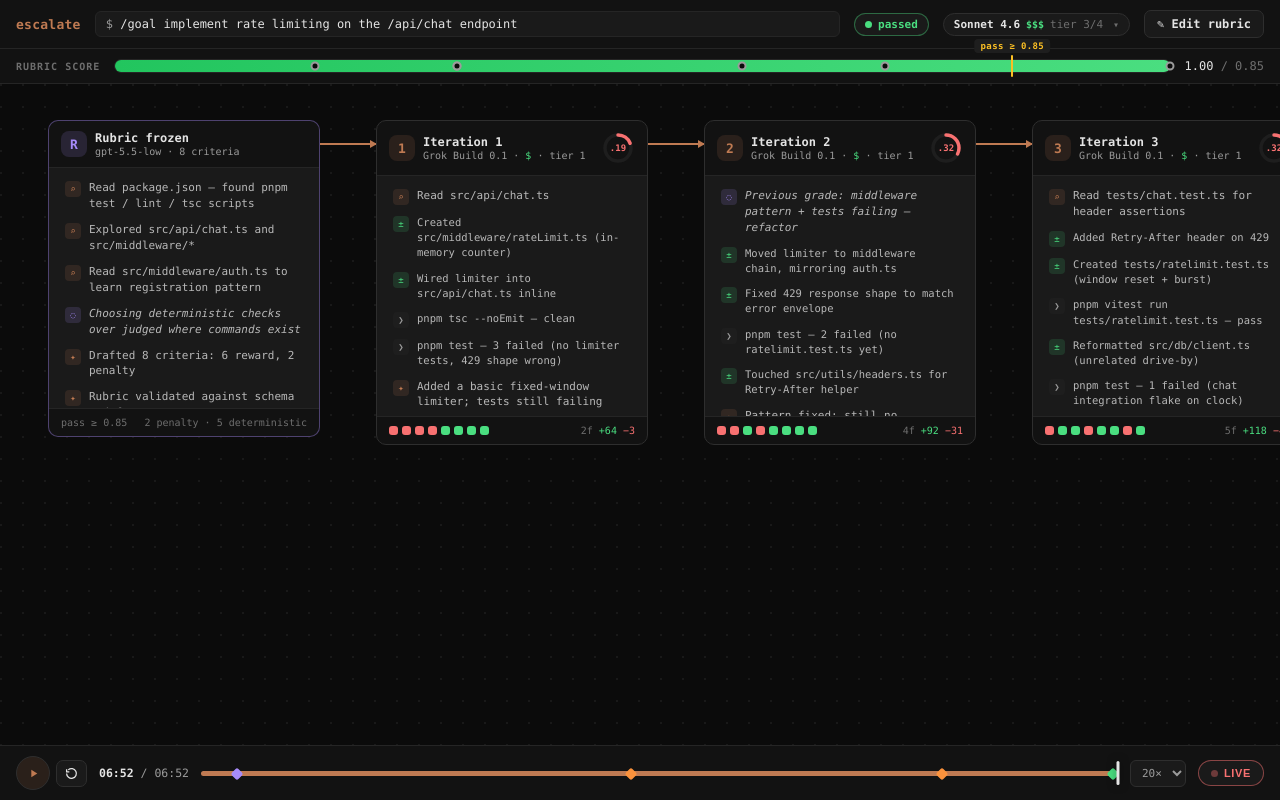
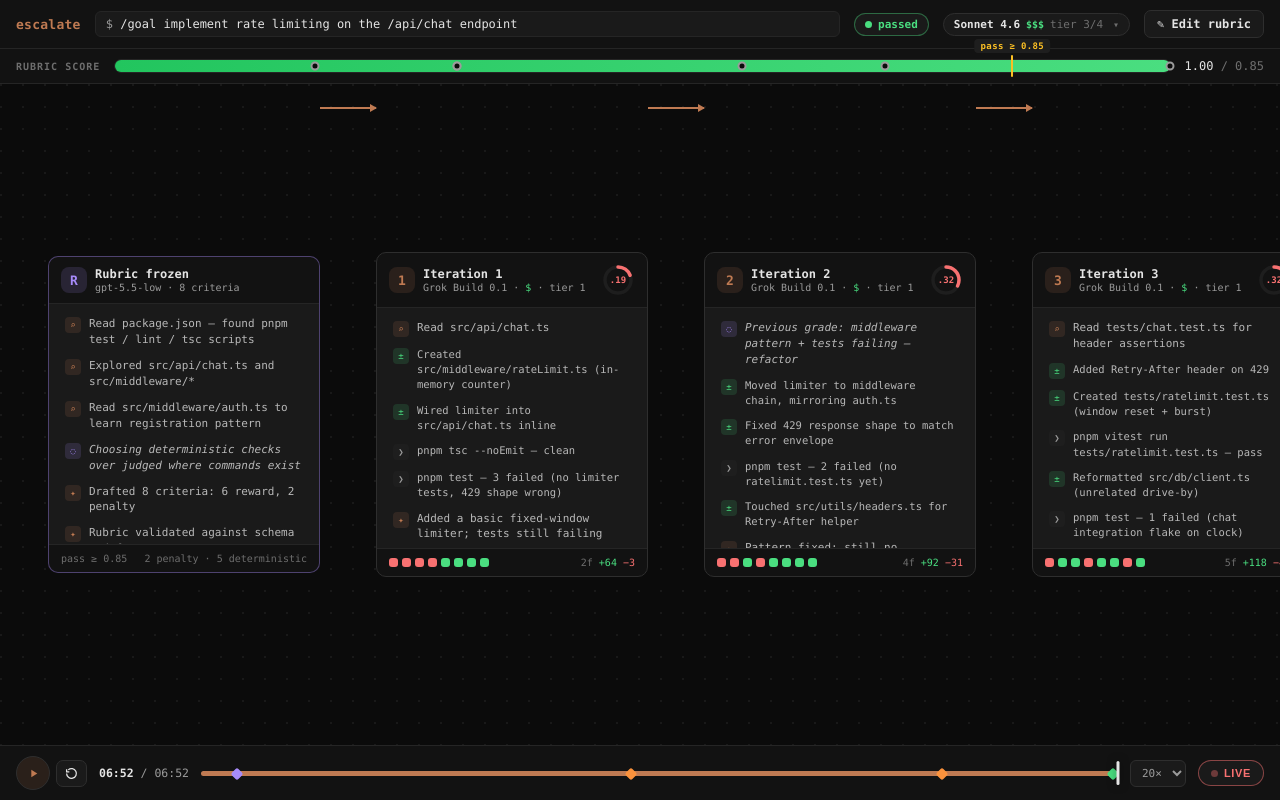
Before and after one commit to khuhub/cursor-escalate, a React (Vite) app in the folder packages/ui/: page / in a window 1280 px wide. Built offline with nearby package versions, Linux system fonts and the light colour scheme; a web font is replaced by a local one.

Commit message:
fix(ui): vertically center iteration nodes in canvas
Co-authored-by: Katherine Hu <khuhub@users.noreply.github.com>

```diff
--- a/packages/ui/src/styles.css
+++ b/packages/ui/src/styles.css
@@ -313,11 +313,12 @@ body {
 
 .canvas {
   display: flex;
-  align-items: flex-start;
+  align-items: center;
   gap: 0;
-  padding: 36px 48px 60px;
+  padding: 0 48px;
   min-height: 100%;
   width: max-content;
+  box-sizing: border-box;
 }
 
 /* ---------- nodes ---------- */
```
